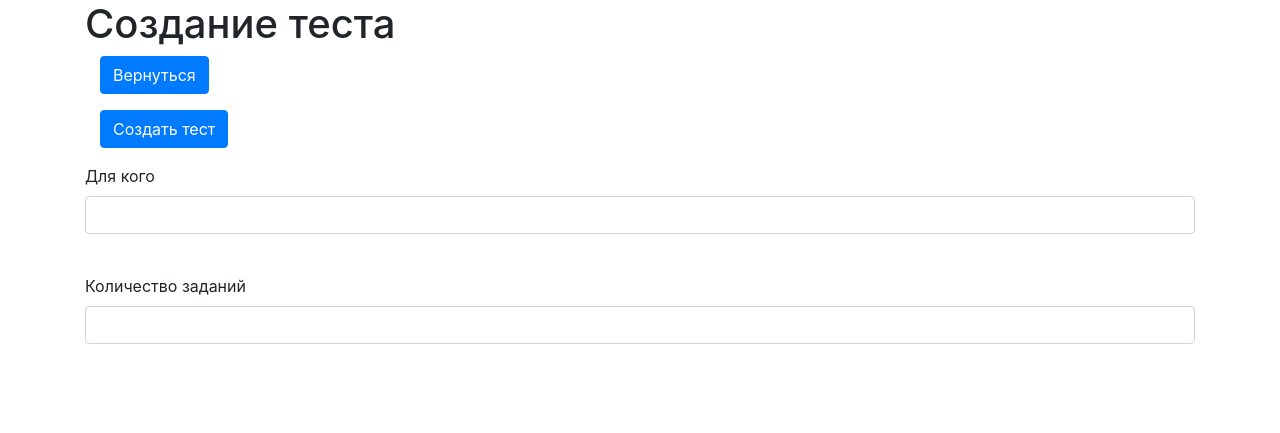
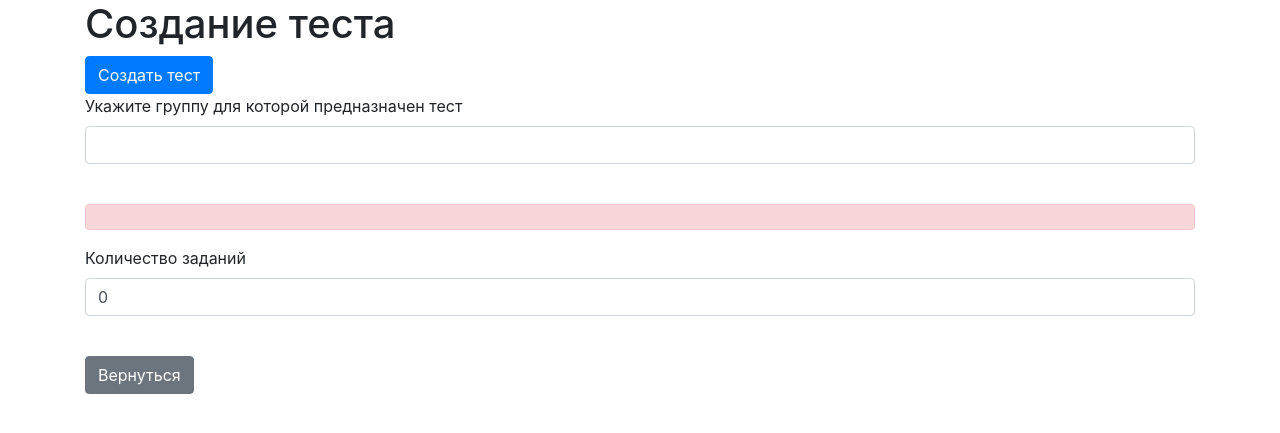
Before and after one commit to mston3rob/WEBsire_project, a Flask app: template templates/generate_tests.html in a window 1280 px wide. Shown: the top 433 px of the page. Run offline with Flask 3, Linux system fonts and the light colour scheme; the template is opened without the code that fills it: values that come from a table or form of the project are taken from there, others are empty; some libraries are stand-ins or nearby versions.

Commit message:
add to teacher home link and update generate_test

```diff
--- a/forms/testgenerate.py
+++ b/forms/testgenerate.py
@@ -5,8 +5,8 @@
 
 class TestGenerateForm(FlaskForm):
     name = StringField('Название', validators=[DataRequired()])
-    to_who = StringField('Для кого', validators=[DataRequired()])
-    count = StringField('Количество заданий', validators=[DataRequired()])
+    to_who = StringField('Укажите группу для которой предназначен тест', validators=[DataRequired()])
+    count = IntegerField('Количество заданий', validators=[DataRequired()], default=0)
     one_answer = BooleanField('Только один ответ')
     go_out_btn = SubmitField('Вернуться', render_kw={'formnovalidate': True})
-    create_test = SubmitField('Создать тест')
+    #create_test = SubmitField('Создать тест')
--- a/main.py
+++ b/main.py
@@ -237,15 +237,28 @@
 
 @app.route('/generate_tests',  methods=['GET', 'POST'])
 def generate_tests():
-    form = TestGenerateForm()
-    if form.go_out_btn.data:
-        return redirect('/login')
-    if form.validate_on_submit():
-        # db_sess = db_session.create_session()
-        if form.count.data:
-            return render_template('generate_tests.html', title='ИД Создание тестов', form=form)
-    return render_template('generate_tests.html', title='Создание тестов', form=form)
-
+    if current_user.teacher:
+        count = 0
+        form = TestGenerateForm()
+        if form.go_out_btn.data:
+            return redirect('/listtestst')
+        if request.method == 'POST':
+            if request.form['do_test'] == 'Создать тест':
+                if form.validate:
+                    db_sess = db_session.create_session()
+                    groups = db_sess.query(Group).filter(Group.id_teacher == current_user.id)
+                    if len(list(groups)):
+                        groups_names = list(map(lambda x: x.name_group, groups))
+                        if form.to_who.data not in groups_names:
+                             return render_template('generate_tests.html', title='Создание тестов', form=form,
+                                                     message=f'У вас нет группы с названием {form.to_who.data}')
+                        return render_template('generate_tests.html', title='Создание тестов',
+                                                form=form, message='None')
+                    else:
+                        return render_template('generate_tests.html', title='Создание тестов', form=form, message='У вас нет групп')
+        return render_template('generate_tests.html', title='Создание тестов', form=form, message='None')
+    else:
+        'access denied'
 
 
 def main():
--- a/templates/generate_tests.html
+++ b/templates/generate_tests.html
@@ -4,14 +4,7 @@
     <h1>Создание теста</h1>
     <form action="" method="post">
         {{ form.hidden_tag() }}
-        <div class="row">
-            <div class="col">
-                <p>{{form.go_out_btn(type="submit", class="btn btn-primary")}}</p>
-            </div>
-            <div class="col">
-                <p>{{ form.create_test(type="submit", class="btn btn-primary") }}</p>
-            </div>
-        </div>
+       <input type="submit" name="do_test" value="Создать тест" class="btn btn-primary">
         <p>
             {{ form.to_who.label }}<br>
             {{ form.to_who(class="form-control", type="text") }}<br>
@@ -20,16 +13,21 @@
                     {{ error }}
                 </div>
             {% endfor %}
+        {% if message != "None"%}
+            <div class="alert alert-danger" role="alert">
+                {{ message }}
+            </div>
+        {% endif %}
         </p>
         <p>
             {{ form.count.label }}<br>
-            {{ form.count(class="form-control", type="number") }}<br>
+            {{ form.count(class="form-control", type="integer") }}<br>
             {% for error in form.count.errors %}
                 <div class="alert alert-danger" role="alert">
                     {{ error }}
                 </div>
             {% endfor %}
         </p>
-        <div>{{ message }}</div>
+        <p>{{ form.go_out_btn(type="submit", class="btn btn-secondary") }}</p>
     </form>
 {% endblock %}
--- a/templates/teacher_home.html
+++ b/templates/teacher_home.html
@@ -7,6 +7,7 @@
 <body>
     <p>
         <a class="btn btn-primary " href="/class_generate">Создать группу</a>
+        <a class="btn btn-primary " href="/generate_tests">Создать тест</a>
     </p>
 </body>
 </html>
```
Also changed, not shown: db/tests.db.
